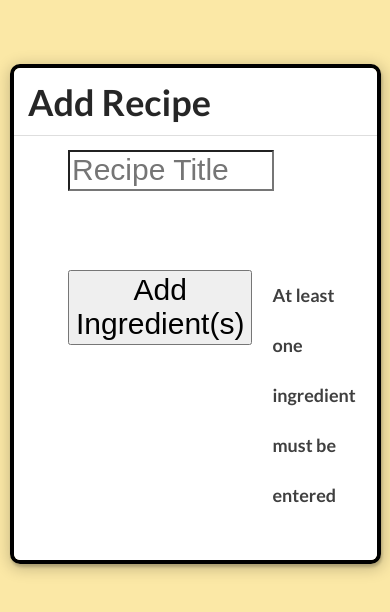
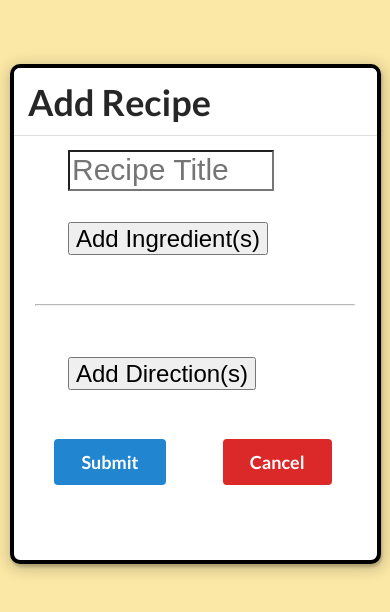
Before and after one commit to tengen14/Recipe-Box, a React (Create React App) app in the folder client/: page /recipes/new in a window 390 px wide. Shown: the part 108-720 px from the top of the page. Built offline with nearby package versions, Linux system fonts and the light colour scheme; a web font is replaced by a local one.

Commit message:
Fix responsiveness for buttons in form

```diff
--- a/client/src/components/recipes/RecipeForm.js
+++ b/client/src/components/recipes/RecipeForm.js
@@ -114,12 +114,12 @@ class RecipeForm extends React.Component {
           <FieldArray name="directions" component={this.renderDirections} />
           <div id="form-buttons">
             <button className="ui button primary big">Submit</button>
-            <button
+            <span
               className="ui button negative big"
               onClick={() => history.goBack()}
             >
               Cancel
-            </button>
+            </span>
           </div>
         </form>
       </div>
--- a/client/src/form.css
+++ b/client/src/form.css
@@ -23,7 +23,7 @@ div.ui.standard.modal.visible.active {
 
 .custom-field-array-container {
   list-style: none;
-  padding-top: 40px;
+  padding-top: 30px;
 }
 
 form {
@@ -46,6 +46,7 @@ label {
 #title-form {
   display: flex;
   padding-left: 40px;
+  margin-bottom: -50px;
 }
 
 #title-form > input {
@@ -94,9 +95,7 @@ textarea {
   max-height: 140px;
   min-height: 60px;
   height: 80px;
-  max-width: 65%;
-  min-width: 65%;
-  width: 65%;
+  width: 70%;
   resize: vertical;
 }
 
@@ -143,16 +142,18 @@ hr {
   padding-top: 25px;
 }
 
+.add-buttons > li > button {
+  font-size: 24px;
+}
+
 li.error {
-  font-size: 18px;
-  font-weight: bold;
-  padding-left: 20px;
-  opacity: 75%;
+  display: none;
 }
 
 #form-buttons {
   display: flex;
   justify-content: space-around;
+  padding-top: 30px;
 }
 
 /* MEDIA QUERIES */
```
Also changed, not shown: 1 other file (tests, documents, lock files or other folders).
